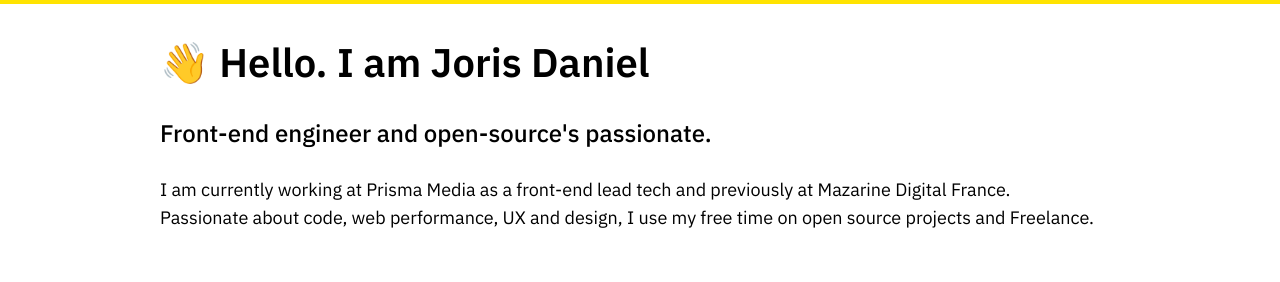
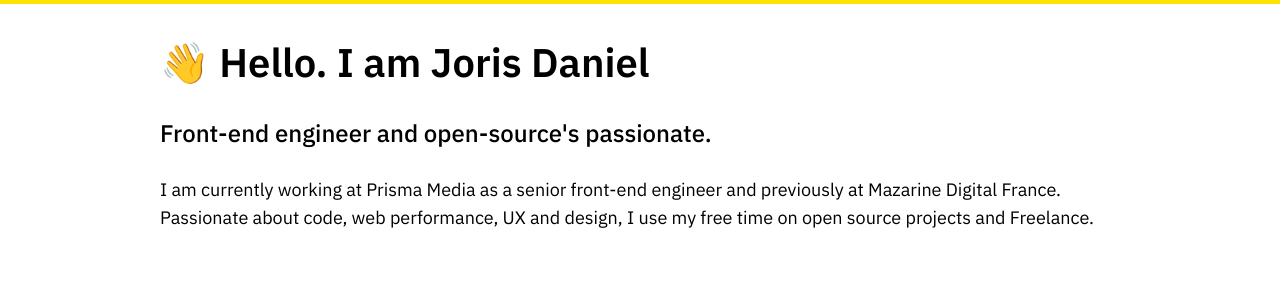
Before and after one commit to yoriiis/yoriiis.github.io, a plain HTML site: page index.html in a window 1280 px wide. Shown: the top 282 px of the page. Drawn offline with Linux system fonts and the light colour scheme.

Commit message:
Deploy to GitHub pages

```diff
--- a/index.html
+++ b/index.html
@@ -29,7 +29,7 @@
 				<h1 class="title"><span class="intro-hand">👋</span> Hello. I am Joris Daniel</h1>
 				<h2 class="subtitle">Front-end engineer and open-source's passionate.</h2>
 				<p class="text">
-					I am currently working at Prisma Media as a front-end lead tech and previously at Mazarine Digital France.<br />
+					I am currently working at Prisma Media as a senior front-end engineer and previously at Mazarine Digital France.<br />
 					Passionate about code, web performance, UX and design, I use my free time on open source projects and Freelance.
 				</p>
 			</div>
```
